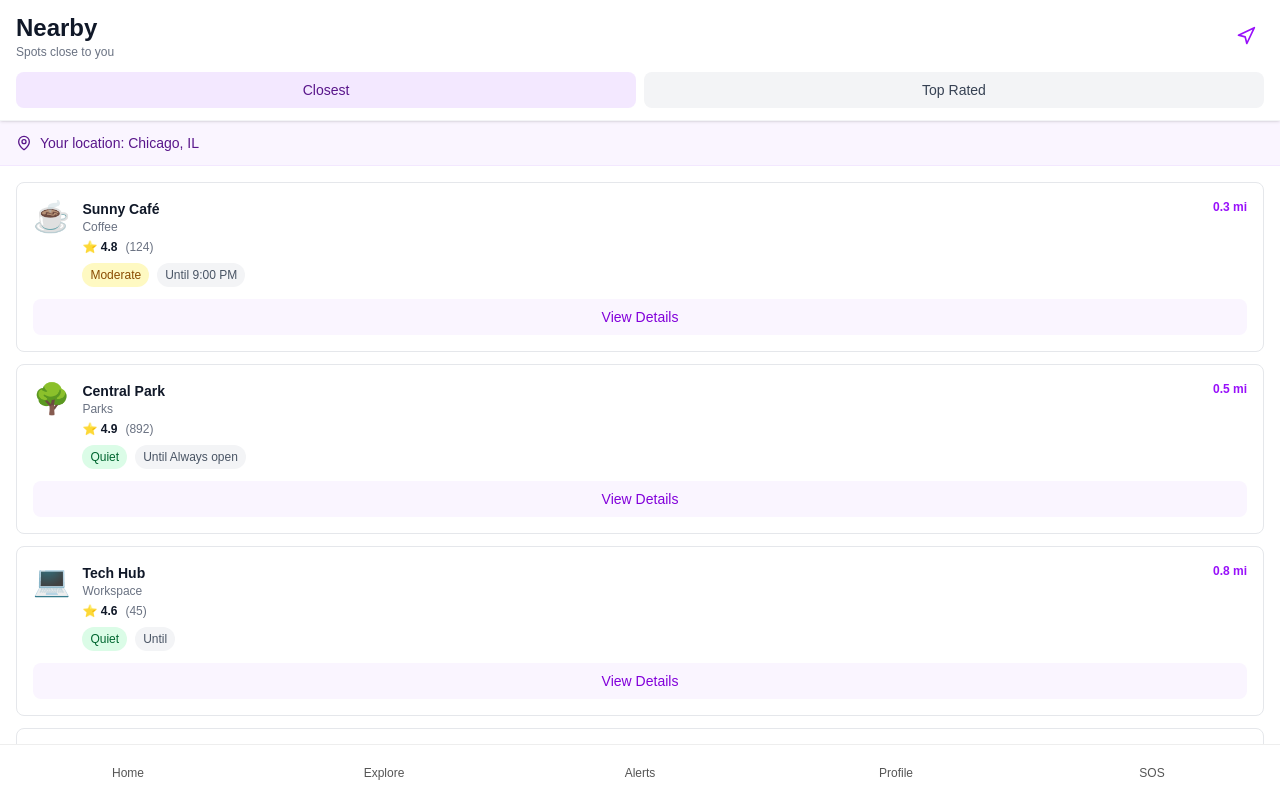
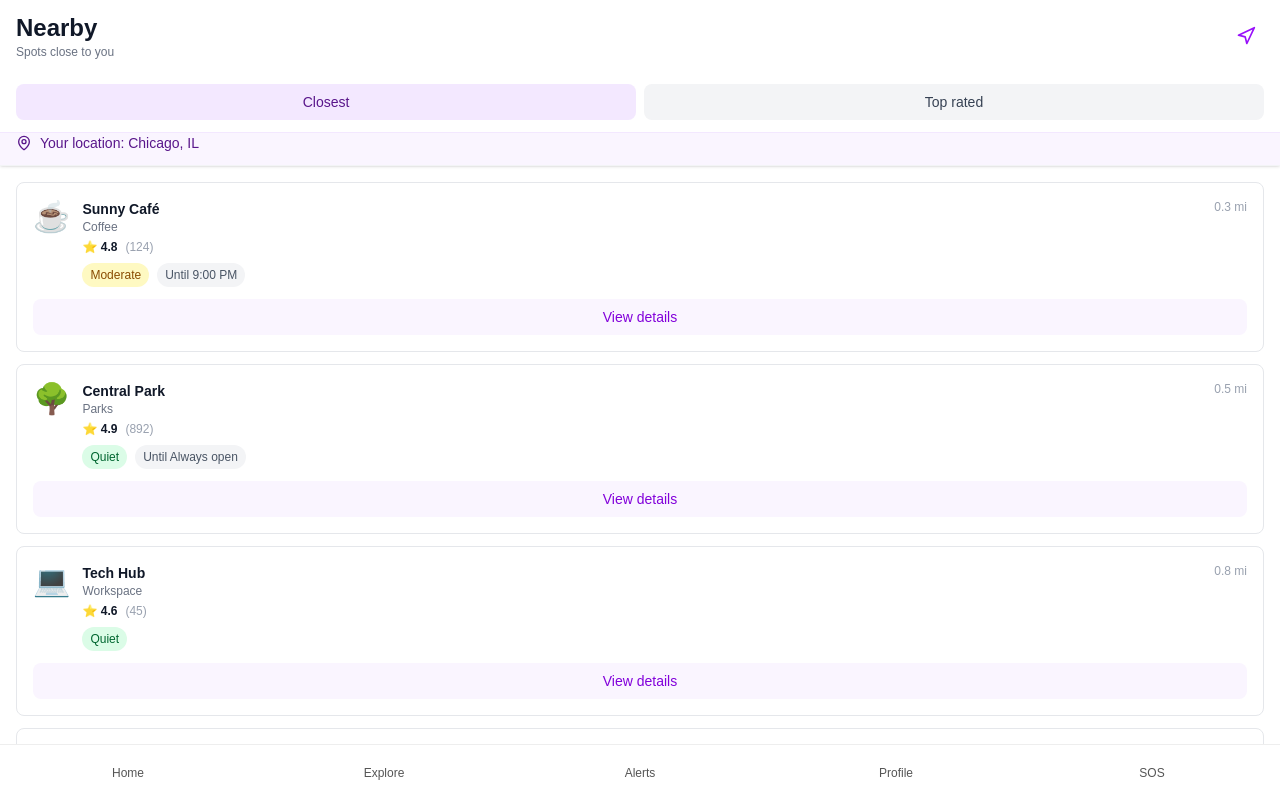
Before and after one commit to Foundzie/foundzie-v2, a Next.js app: page /mobile/nearby in a window 1280 px wide. Shown: the top 798 px of the page. Built offline with nearby package versions, Linux system fonts and the light colour scheme.

Commit message:
Fix nearby page undefined busy for Vercel build

```diff
--- a/src/app/mobile/nearby/page.tsx
+++ b/src/app/mobile/nearby/page.tsx
@@ -4,85 +4,24 @@ import { useState } from 'react';
 import BottomNav from '../../components/BottomNav';
 import PlaceCard from '../../components/PlaceCard';
 import { MapPin, Navigation, Sliders } from 'lucide-react';
-import { mockPlaces } from "@/app/data/places";
-const nearbyPlaces = [
-  {
-    id: 1,
-    name: 'Sunny Café',
-    category: 'Coffee',
-    distance: 0.3,
-    rating: 4.8,
-    reviews: 124,
-    image: '☕',
-    trending: true,
-    description: 'Cozy spot with great vibes',
-    openUntil: '9:00 PM',
-    busy: 'Moderate',
-  },
-  {
-    id: 2,
-    name: 'Central Park',
-    category: 'Parks',
-    distance: 0.5,
-    rating: 4.9,
-    reviews: 892,
-    image: '🌳',
-    trending: true,
-    description: 'Perfect for weekend walks',
-    openUntil: 'Always open',
-    busy: 'Quiet',
-  },
-  {
-    id: 3,
-    name: 'Tech Hub',
-    category: 'Workspace',
-    distance: 0.8,
-    rating: 4.6,
-    reviews: 45,
-    image: '💻',
-    trending: false,
-    description: 'Quiet place to work',
-    openUntil: '10:00 PM',
-    busy: 'Quiet',
-  },
-  {
-    id: 4,
-    name: 'Bistro 41',
-    category: 'Restaurant',
-    distance: 1.2,
-    rating: 4.7,
-    reviews: 203,
-    image: '🍽️',
-    trending: false,
-    description: 'Amazing brunch menu',
-    openUntil: '11:00 PM',
-    busy: 'Busy',
-  },
-  {
-    id: 5,
-    name: 'Urban Market',
-    category: 'Shopping',
-    distance: 1.5,
-    rating: 4.5,
-    reviews: 156,
-    image: '🛍️',
-    trending: false,
-    description: 'Local artisan goods',
-    openUntil: '8:00 PM',
-    busy: 'Moderate',
-  },
-];
+import { mockPlaces } from '@/app/data/places';
+
+// we’ll just reuse the same data you use everywhere
+const nearbyPlaces = mockPlaces;
 
 export default function NearbyPage() {
   const [sortBy, setSortBy] = useState<'distance' | 'rating'>('distance');
 
-  const sorted = [...mockPlaces].sort((a, b) => {
+  // sort but be careful not to mutate original array
+  const sorted = [...nearbyPlaces].sort((a, b) => {
     if (sortBy === 'distance') return a.distance - b.distance;
     return b.rating - a.rating;
   });
 
-  const getBusyColor = (busy: string) => {
-    switch (busy) {
+  // ✅ make busy OPTIONAL-safe
+  function getBusyColor(busy?: string): string {
+    const value = busy ?? 'Moderate'; // default if missing
+    switch (value) {
       case 'Quiet':
         return 'bg-green-100 text-green-800';
       case 'Moderate':
@@ -92,25 +31,24 @@ export default function NearbyPage() {
       default:
         return 'bg-gray-100 text-gray-800';
     }
-  };
+  }
 
   return (
     <main className="min-h-screen bg-white pb-20">
       {/* Header */}
       <header className="sticky top-0 z-40 bg-white border-b border-gray-100 shadow-sm">
-        <div className="px-4 py-3">
-          <div className="flex items-center justify-between mb-3">
+        <div className="px-4 py-3 flex items-center justify-between mb-3">
           <div>
             <h1 className="text-2xl font-bold text-gray-900">Nearby</h1>
             <p className="text-xs text-gray-500">Spots close to you</p>
           </div>
-            <button className="p-2 hover:bg-gray-100 rounded-full transition">
+          <button className="relative p-2 hover:bg-gray-100 rounded-full transition">
             <Navigation className="w-5 h-5 text-purple-600" />
           </button>
         </div>
 
-          {/* Sort Options */}
-          <div className="flex gap-2">
+        {/* Sort options */}
+        <div className="flex gap-2 px-4 pb-3">
           <button
             onClick={() => setSortBy('distance')}
             className={`flex-1 py-2 px-3 rounded-lg text-sm font-medium transition ${
@@ -129,21 +67,18 @@ export default function NearbyPage() {
                 : 'bg-gray-100 text-gray-700 hover:bg-gray-200'
             }`}
           >
-              Top Rated
+            Top rated
           </button>
         </div>
+
+        {/* Location */}
+        <div className="px-4 pb-3 bg-purple-50 border-t border-purple-100 flex items-center gap-2 text-sm text-purple-900">
+          <MapPin className="w-4 h-4" />
+          <span>Your location: Chicago, IL</span>
         </div>
       </header>
 
-      {/* Location Info */}
-      <div className="px-4 py-3 bg-purple-50 border-b border-purple-100">
-        <div className="flex items-center gap-2 text-sm text-purple-900">
-          <MapPin className="w-4 h-4" />
-          <span>Your location: Chicago, IL</span>
-        </div>
-      </div>
-
-      {/* Places List */}
+      {/* Places list */}
       <section className="px-4 py-4">
         <div className="space-y-3">
           {sorted.map((place) => (
@@ -152,18 +87,22 @@ export default function NearbyPage() {
               className="bg-white border border-gray-200 rounded-lg p-4 hover:shadow-md transition"
             >
               <div className="flex gap-3">
-                {/* Icon */}
-                <div className="text-3xl flex-shrink-0">{place.image}</div>
+                {/* Icon / image */}
+                <div className="text-3xl flex-shrink-0">
+                  {place.image ?? '📍'}
+                </div>
 
                 {/* Content */}
                 <div className="flex-1 min-w-0">
                   <div className="flex items-start justify-between gap-2 mb-1">
                     <div>
-                      <h3 className="font-semibold text-gray-900 text-sm">{place.name}</h3>
+                      <h3 className="font-semibold text-gray-900 text-sm">
+                        {place.name}
+                      </h3>
                       <p className="text-xs text-gray-500">{place.category}</p>
                     </div>
-                    <span className="text-xs font-bold text-purple-600 flex-shrink-0">
-                      {place.distance} mi
+                    <span className="text-xs text-gray-400">
+                      {place.distance.toFixed(1)} mi
                     </span>
                   </div>
 
@@ -172,24 +111,32 @@ export default function NearbyPage() {
                     <span className="text-xs font-semibold text-gray-900">
                       ⭐ {place.rating}
                     </span>
-                    <span className="text-xs text-gray-500">({place.reviews})</span>
+                    <span className="text-xs text-gray-400">
+                      ({place.reviews})
+                    </span>
                   </div>
 
-                  {/* Status */}
+                  {/* Status row – ✅ this was crashing Vercel */}
                   <div className="flex gap-2 flex-wrap">
-                    <span className={`text-xs font-medium px-2 py-1 rounded-full ${getBusyColor(place.busy)}`}>
-                      {place.busy}
+                    <span
+                      className={`text-xs font-medium px-2 py-1 rounded-full ${getBusyColor(
+                        place.busy
+                      )}`}
+                    >
+                      {place.busy ?? 'Moderate'}
                     </span>
+                    {place.openUntil && (
                       <span className="text-xs text-gray-600 px-2 py-1 bg-gray-100 rounded-full">
                         Until {place.openUntil}
                       </span>
+                    )}
                   </div>
                 </div>
               </div>
 
-              {/* Action Button */}
+              {/* CTA */}
               <button className="w-full mt-3 py-2 px-3 bg-purple-50 hover:bg-purple-100 text-purple-700 text-sm font-medium rounded-lg transition">
-                View Details
+                View details
               </button>
             </div>
           ))}
```
Lines whose indentation alone changed are shown as unchanged.
